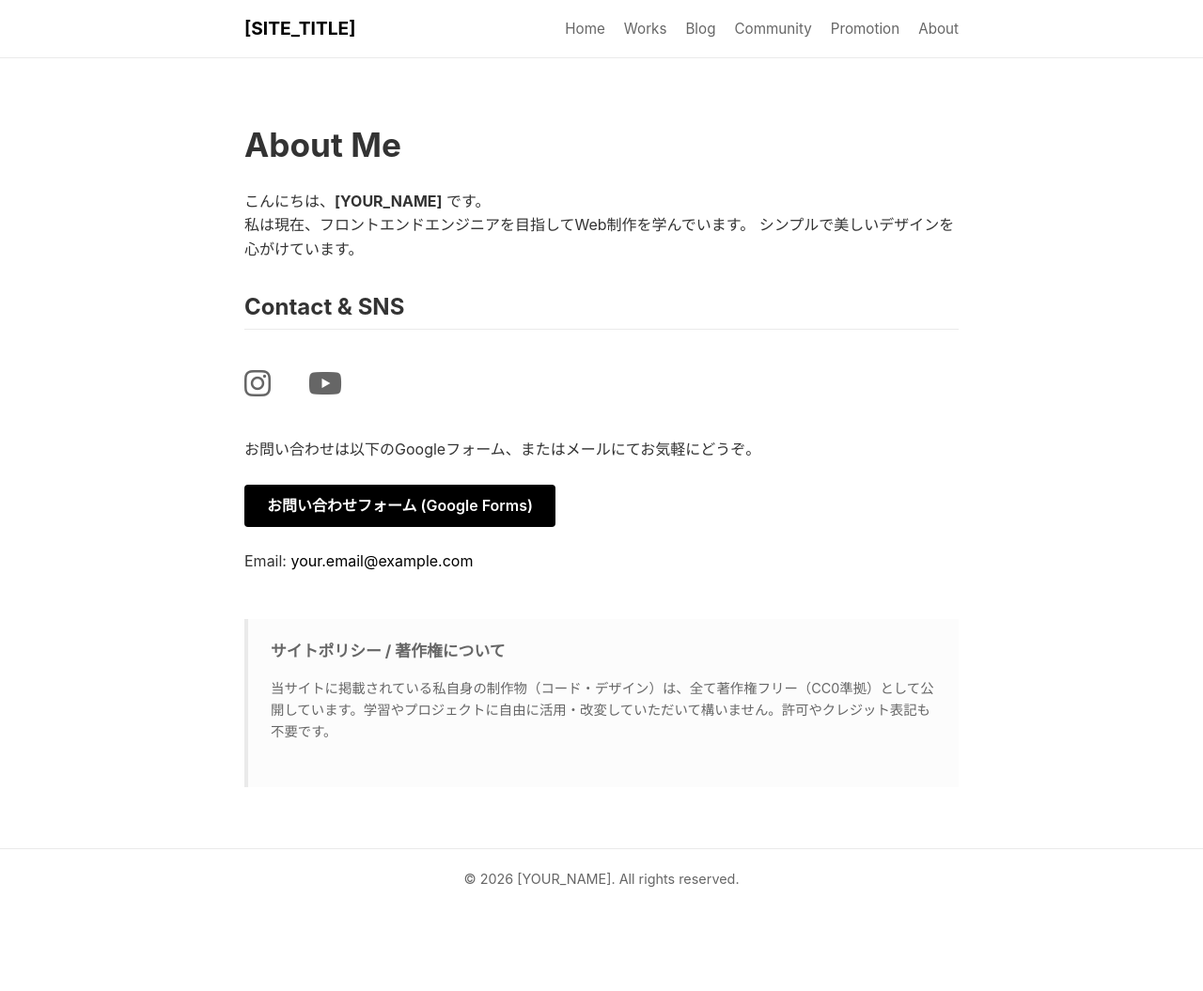
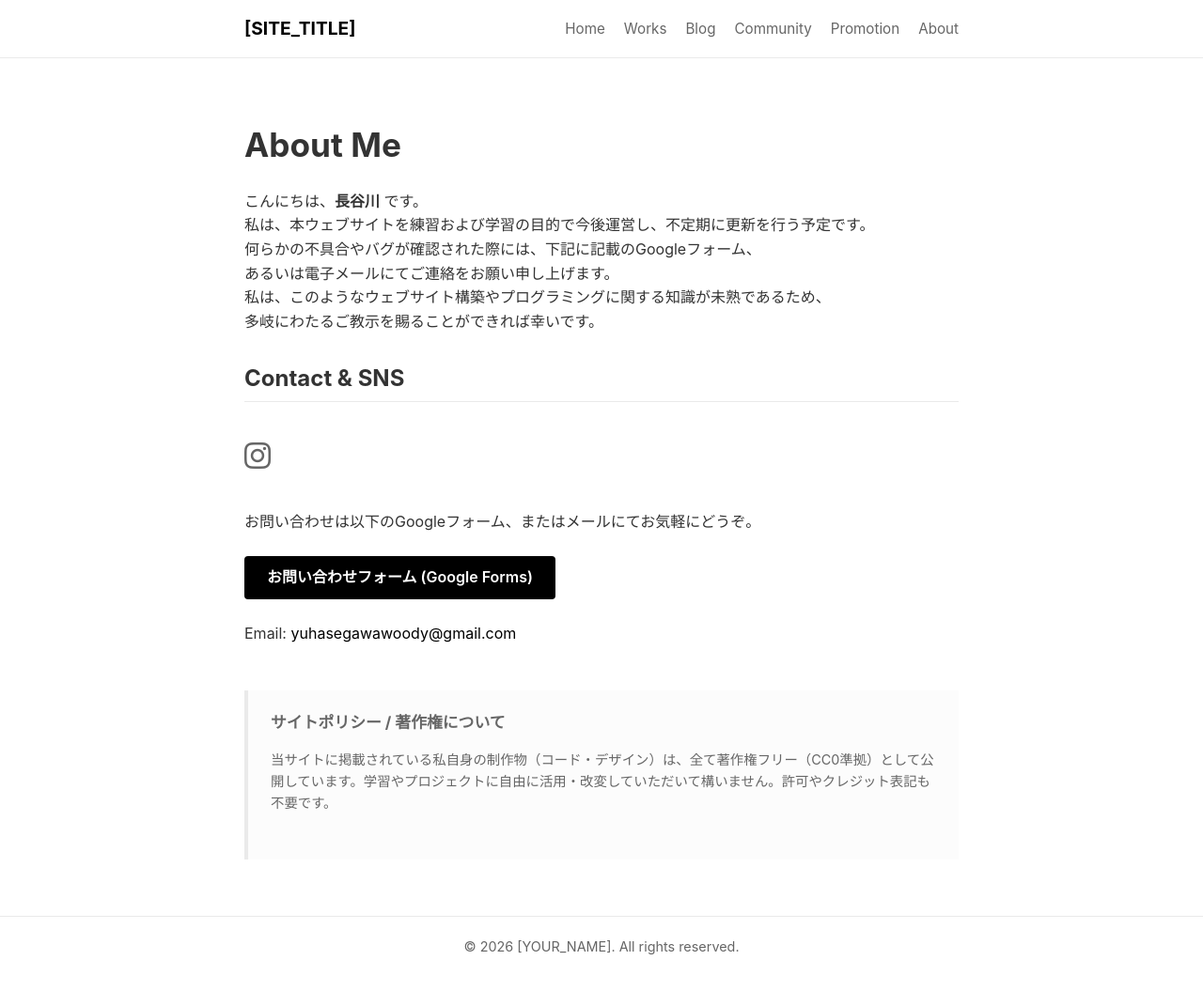
Before and after one commit to woody-510/homepage, a Jekyll site: the page built from about.html, in a window 1280 px wide and 1063 px high. Shown: the top 1055 px of the window at 94% size. Built offline with Jekyll 4.4.1, drawn with Linux system fonts in a browser that asks for light colours.

Commit message:
Update about.html

```diff
--- a/about.html
+++ b/about.html
@@ -7,17 +7,20 @@ title: About
 
 <!-- 【自己紹介を編集】 -->
 <p>
-    こんにちは、<strong>[YOUR_NAME]</strong> です。<br>
-    私は現在、フロントエンドエンジニアを目指してWeb制作を学んでいます。
-    シンプルで美しいデザインを心がけています。
+    こんにちは、<strong>長谷川</strong> です。<br>
+    私は、本ウェブサイトを練習および学習の目的で今後運営し、不定期に更新を行う予定です。<br>
+    何らかの不具合やバグが確認された際には、下記に記載のGoogleフォーム、<br>
+    あるいは電子メールにてご連絡をお願い申し上げます。<br>
+    私は、このようなウェブサイト構築やプログラミングに関する知識が未熟であるため、<br>
+    多岐にわたるご教示を賜ることができれば幸いです。<br>
 </p>
 
 <h2>Contact & SNS</h2>
 <!-- 【SNSのリンクを編集：href="URL" の部分をご自身のURLに変更してください】 -->
 <div class="sns-links">
-    <a href="https://instagram.com/[YOUR_ID]" target="_blank" title="Instagram"><i class="fab fa-instagram"></i></a>
-    <a href="https://twitter.com/[YOUR_ID]" target="_blank" title="X (Twitter)"><i class="fab fa-x-twitter"></i></a>
-    <a href="https://youtube.com/@[YOUR_ID]" target="_blank" title="YouTube"><i class="fab fa-youtube"></i></a>
+    <a href="https://instagram.com/samurai_woody/" target="_blank" title="Instagram"><i class="fab fa-instagram"></i></a>
+<!--    <a href="https://twitter.com/[YOUR_ID]" target="_blank" title="X (Twitter)"><i class="fab fa-x-twitter"></i></a> -->
+<!--    <a href="https://youtube.com/@[YOUR_ID]" target="_blank" title="YouTube"><i class="fab fa-youtube"></i></a> -->
 </div>
 
 <p>
@@ -26,10 +29,10 @@ title: About
 
 <!-- 【コンタクト情報を編集：GoogleフォームのURLとメールアドレスを変更してください】 -->
 <p>
-    <a href="https://forms.gle/..." target="_blank" class="btn">お問い合わせフォーム (Google Forms)</a>
+    <a href="https://docs.google.com/forms/d/e/1FAIpQLSc1e3gI8Ip1JzZB_utJVMtnYlXfk29ROdxm5-3OajjtZqfDGA/viewform?usp=publish-editor" target="_blank" class="btn">お問い合わせフォーム (Google Forms)</a>
 </p>
 <p>
-    Email: <a href="mailto:your.email@example.com">your.email@example.com</a>
+    Email: <a href="mailto:yuhasegawawoody@gmail.com">yuhasegawawoody@gmail.com</a>
 </p>
 
 <div class="policy-box">
```
